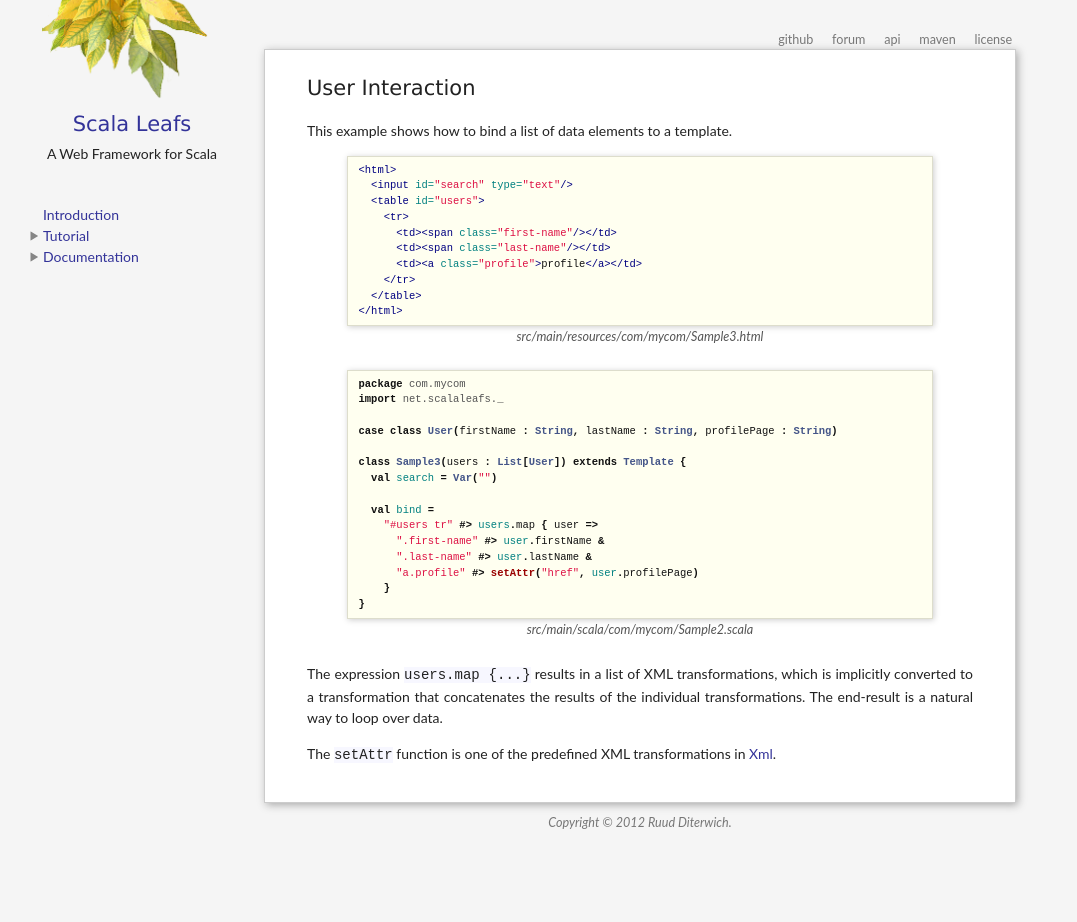
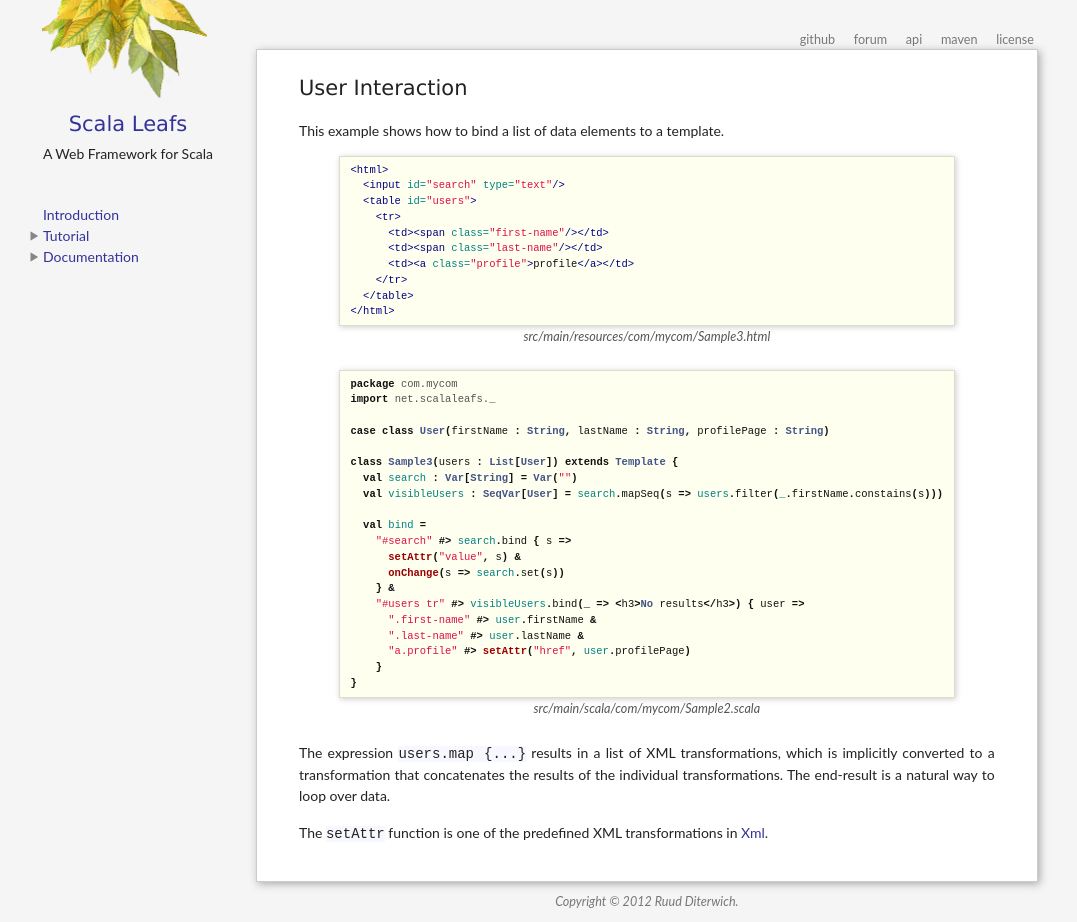
Before and after one commit to scalastuff/scalaleafs, a Jekyll site: the page built from user-interaction.md, in a window 1280 px wide. Shown: the whole page, without its empty margins (0-1077 px from the left). Built offline with Jekyll 4.4.1, drawn with Linux system fonts in a browser that asks for light colours; before the commit the page ends 900 px from its top, so only the background shows below that.

Commit message:
Updated user-interaction.md

```diff
--- a/user-interaction.md
+++ b/user-interaction.md
@@ -26,10 +26,15 @@ import net.scalaleafs._
 case class User(firstName : String, lastName : String, profilePage : String)
 
 class Sample3(users : List[User]) extends Template {
-  val search = Var("")
+  val search : Var[String] = Var("")
+  val visibleUsers : SeqVar[User] = search.mapSeq(s => users.filter(_.firstName.constains(s)))
 
   val bind =
-    "#users tr" #> users.map { user =>
+    "#search" #> search.bind { s =>
+      setAttr("value", s) &
+      onChange(s => search.set(s))
+    } &
+    "#users tr" #> visibleUsers.bind(_ => <h3>No results</h3>) { user =>
       ".first-name" #> user.firstName &
       ".last-name" #> user.lastName &
       "a.profile" #> setAttr("href", user.profilePage)
```
